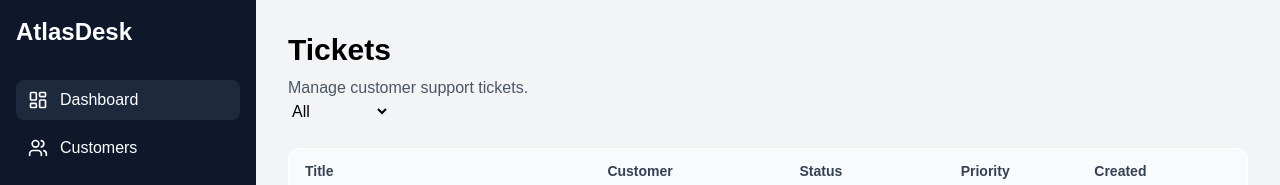
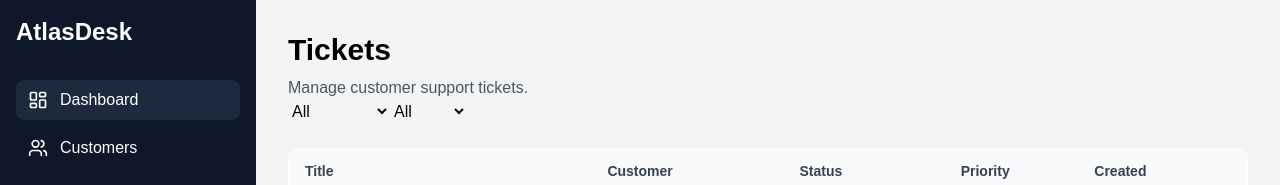
Before and after one commit to Abualtaher/atlasdesk, a React (Vite) app in the folder client/: page /tickets in a window 1280 px wide. Shown: the top 185 px of the page. Built offline with nearby package versions, Linux system fonts and the light colour scheme.

Commit message:
feat: add ticket priority filtering to the ticket management interface

```diff
--- a/client/src/pages/Tickets.tsx
+++ b/client/src/pages/Tickets.tsx
@@ -3,13 +3,15 @@
 
 function Tickets() {
   const [ticketStatus, setTicketStatus] = useState("All");
+  const [ticketPriority, setTicketPriority] = useState("All");
 
   const filteredTickets = tickets.filter((ticket) => {
+    const priorityMatch =
+      ticketPriority === "All" || ticket.priority === ticketPriority;
+    const statusMatches =
+      ticketStatus === "All" || ticket.status === ticketStatus;
     ticket.status.includes(ticketStatus);
-    if (ticketStatus === "All") {
-      return true;
-    }
-    return ticket.status === ticketStatus;
+    return priorityMatch && statusMatches;
   });
 
   const priorityClass = (priority: string) => {
@@ -43,6 +45,15 @@
         <option value="Open">Open</option>
         <option value="Closed">Closed</option>
         <option value="In Progress">In Progress</option>
+      </select>
+      <select
+        value={ticketPriority}
+        onChange={(e) => setTicketPriority(e.target.value)}
+      >
+        <option value="All">All</option>
+        <option value="High">High</option>
+        <option value="Medium">Medium</option>
+        <option value="Low">Low</option>
       </select>
       <div>
         <table className="mt-6 w-full overflow-hidden rounded-xl border border-gray-200 bg-white text-left">
```
